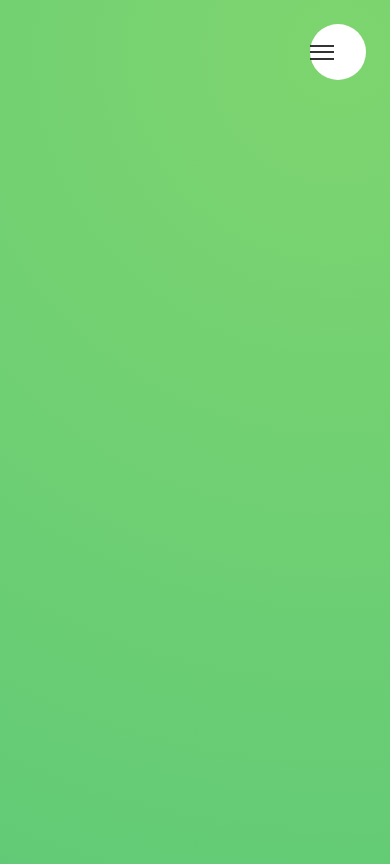
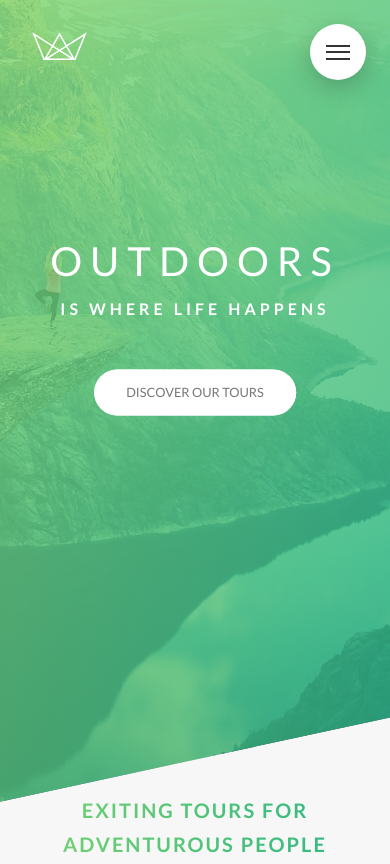
Before and after one commit to StarNiGHTS64/Udemy-Advanced-CSS-SASS, a website: page Natours/starter/index.html in a window 390 px wide. Shown: the top 864 px of the page. Drawn offline with Linux system fonts and the light colour scheme.

Commit message:
until responsive x

```diff
--- a/Natours/starter/css/style.css
+++ b/Natours/starter/css/style.css
@@ -851,6 +851,9 @@ body {
   right: 6rem;
   border-radius: 50%;
   z-index: 2000;
+  box-shadow: 0 1rem 3rem rgba(0, 0, 0, 0.2);
+  text-align: center;
+  cursor: pointer;
 }
 @media (max-width: 56.25em) {
   .navigation__button {
@@ -873,7 +876,6 @@ body {
   right: 6.5rem;
   background-image: radial-gradient(#7ed56f, #28b485);
   z-index: 1000;
-  transform: scale(80);
   transition: transform 0.8s cubic-bezier(0.86, 0, 0.07, 1);
 }
 @media (max-width: 56.25em) {
```
